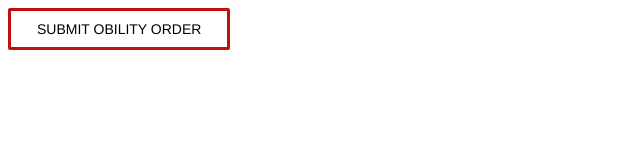
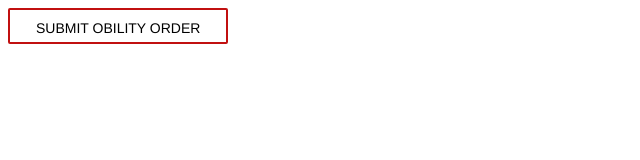
Before and after one commit to jpc1957/jpc1957.github.io, a plain HTML site: page index.html in a window 1280 px wide. In both pictures the pointer is over the link "SUBMIT OBILITY ORDER". Shown: the whole page, without its empty margins (0-640 px from the left). Drawn offline with Linux system fonts and the light colour scheme.

Commit message:
Update index.html

```diff
--- a/index.html
+++ b/index.html
@@ -14,8 +14,8 @@
       display: inline-block;
       height: 2.25rem;
       padding: 0 1.625rem;
-      margin: 2px;
       border-radius: 2px;
+      box-sizing: border-box;
       cursor: pointer;
       text-align: center;
       line-height: 2.25rem;
@@ -25,8 +25,7 @@
     }
 
     .button:hover {
-      border: solid #c11010 3px;
-      margin: 0px;
+      border: solid #c11010 2px;
     }
   </style>
 </head>
```
